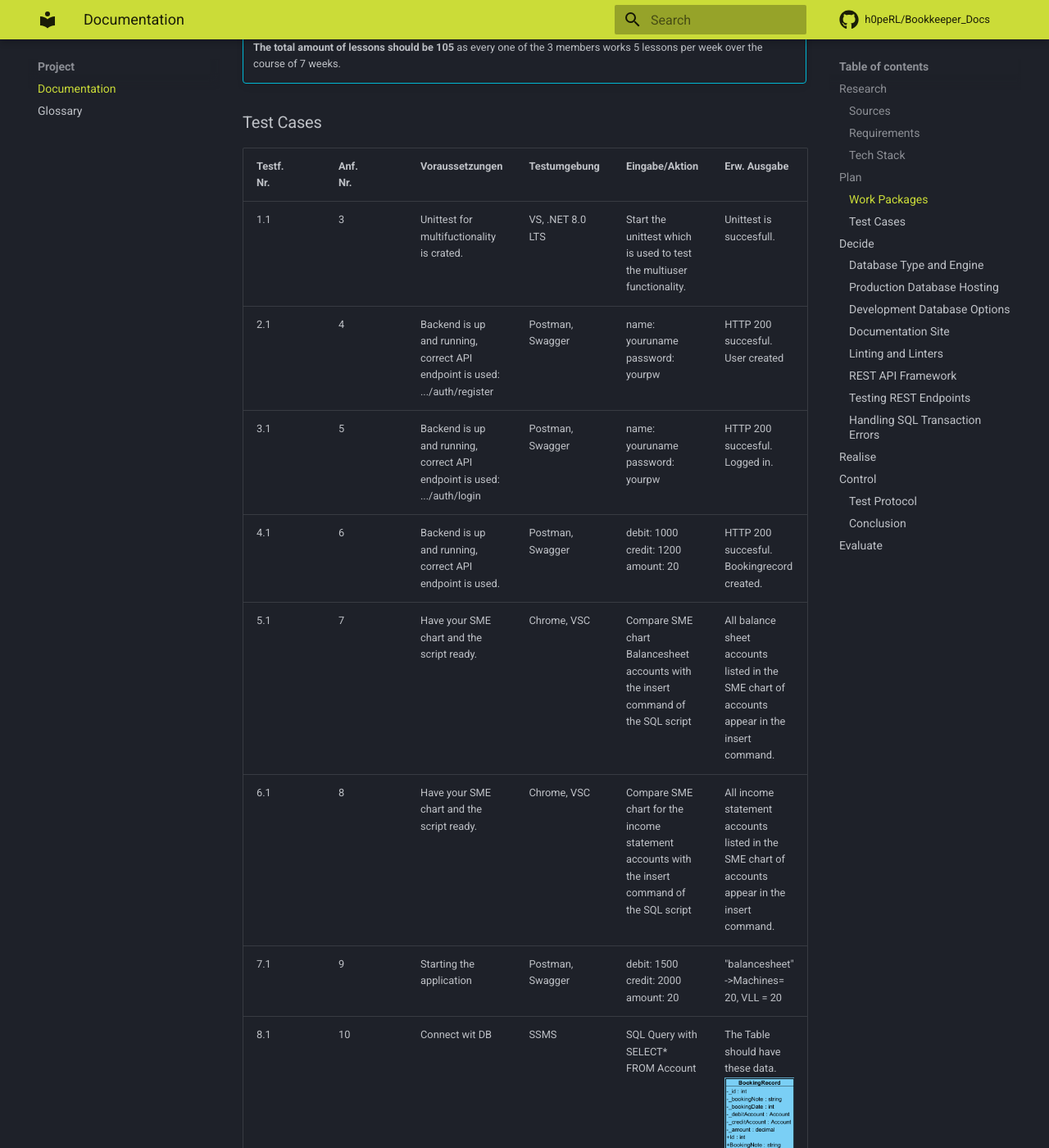
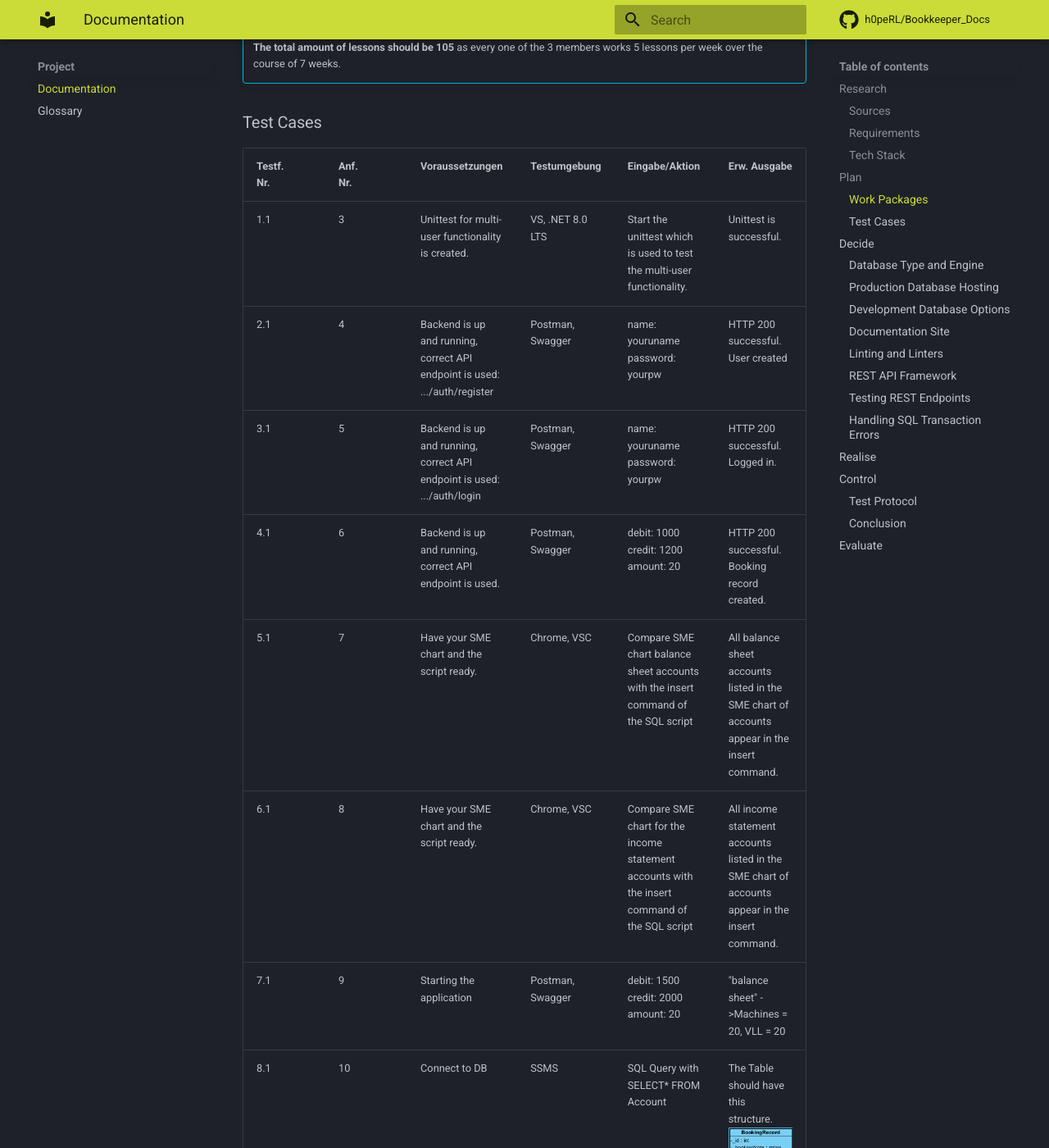
Before and after one commit to h0peRL/Bookkeeper_Docs, an MkDocs documentation site: the page built from docs/project/documentation.md, in a window 1280 px wide and 1400 px high, scrolled down 3104 px. Shown: the whole window at 82% size. Built offline with MkDocs 1.6.1 and Material for MkDocs 9.7.7, drawn with Linux system fonts in a browser that asks for light colours; comment, search, counter and statistics services are not loaded.

Commit message:
fix some typos in the testcases

```diff
--- a/docs/project/documentation.md
+++ b/docs/project/documentation.md
@@ -77,14 +77,14 @@
 
 | Testf.<br />Nr. | Anf.<br />Nr. | Voraussetzungen                                                            | Testumgebung                                             | Eingabe/Aktion                                                                                | Erw. Ausgabe                                                                                    |
 | --------------- | ------------- | -------------------------------------------------------------------------- | -------------------------------------------------------- | --------------------------------------------------------------------------------------------- | :---------------------------------------------------------------------------------------------- |
-| 1.1             | 3             | Unittest for multifuctionality is crated.                                  | VS, .NET 8.0 LTS                                         | Start the unittest which is used to test the multiuser functionality.                         | Unittest is succesfull.                                                                         |
-| 2.1             | 4             | Backend is up and running, correct API endpoint is used: .../auth/register | Postman, Swagger                                         | name: youruname<br />password: yourpw                                                         | HTTP 200 succesful. User created                                                                |
-| 3.1             | 5             | Backend is up and running, correct API endpoint is used: .../auth/login    | Postman, Swagger                                         | name: youruname<br />password: yourpw                                                         | HTTP 200 succesful. Logged in.                                                                  |
-| 4.1             | 6             | Backend is up and running, correct API endpoint is used.                   | Postman, Swagger                                         | debit: 1000 credit: 1200 amount: 20                                                           | HTTP 200 succesful. Bookingrecord created.                                                      |
-| 5.1             | 7             | Have your SME chart and the script ready.                                  | Chrome, VSC                                              | Compare SME chart Balancesheet accounts with the insert command of the SQL script             | All balance sheet accounts listed in the SME chart of accounts appear in the insert command.    |
+| 1.1             | 3             | Unittest for multi-user functionality is created.                          | VS, .NET 8.0 LTS                                         | Start the unittest which is used to test the multi-user functionality.                        | Unittest is successful.                                                                         |
+| 2.1             | 4             | Backend is up and running, correct API endpoint is used: .../auth/register | Postman, Swagger                                         | name: youruname<br />password: yourpw                                                         | HTTP 200 successful. User created                                                               |
+| 3.1             | 5             | Backend is up and running, correct API endpoint is used: .../auth/login    | Postman, Swagger                                         | name: youruname<br />password: yourpw                                                         | HTTP 200 successful. Logged in.                                                                 |
+| 4.1             | 6             | Backend is up and running, correct API endpoint is used.                   | Postman, Swagger                                         | debit: 1000 credit: 1200 amount: 20                                                           | HTTP 200 successful. Booking record created.                                                    |
+| 5.1             | 7             | Have your SME chart and the script ready.                                  | Chrome, VSC                                              | Compare SME chart balance sheet accounts with the insert command of the SQL script            | All balance sheet accounts listed in the SME chart of accounts appear in the insert command.    |
 | 6.1             | 8             | Have your SME chart and the script ready.                                  | Chrome, VSC                                              | Compare SME chart for the income statement accounts with the insert command of the SQL script | All income statement accounts listed in the SME chart of accounts appear in the insert command. |
-| 7.1             | 9             | Starting the application                                                   | Postman, Swagger                                         | debit: 1500 credit: 2000 amount: 20                                                           | "balancesheet" ->Machines= 20, VLL = 20                                                         |
-| 8.1             | 10            | Connect wit DB                                                             | SSMS                                                     | SQL Query with SELECT\* FROM Account                                                          | The Table should have these data.![](assets/20240201_112710_image.png)                          |
+| 7.1             | 9             | Starting the application                                                   | Postman, Swagger                                         | debit: 1500 credit: 2000 amount: 20                                                           | "balance sheet" ->Machines = 20, VLL = 20                                                       |
+| 8.1             | 10            | Connect to DB                                                              | SSMS                                                     | SQL Query with SELECT\* FROM Account                                                          | The Table should have this structure.![](assets/20240201_112710_image.png)                      |
 | 9.1             | 11            | Starting the application, endpoint .../commands                            | Postman, Swagger                                         | command: help                                                                                 | An explanation of the syntax is also provided in the respective descriptions.                   |
 | 10.1            | 12            | Starting the application,                                                  | Postman                                                  | Route to an endpoint without sending your JWT                                                 | Status Code 401: Unauthorized                                                                   |
 | 11.1            | 13            | Docs open.                                                                 | [Docs](https://bookkeper-docs.readthedocs.io/en/latest/) | Look at the UML paragraph.                                                                    | UML is shown in the docs.                                                                       |
```
